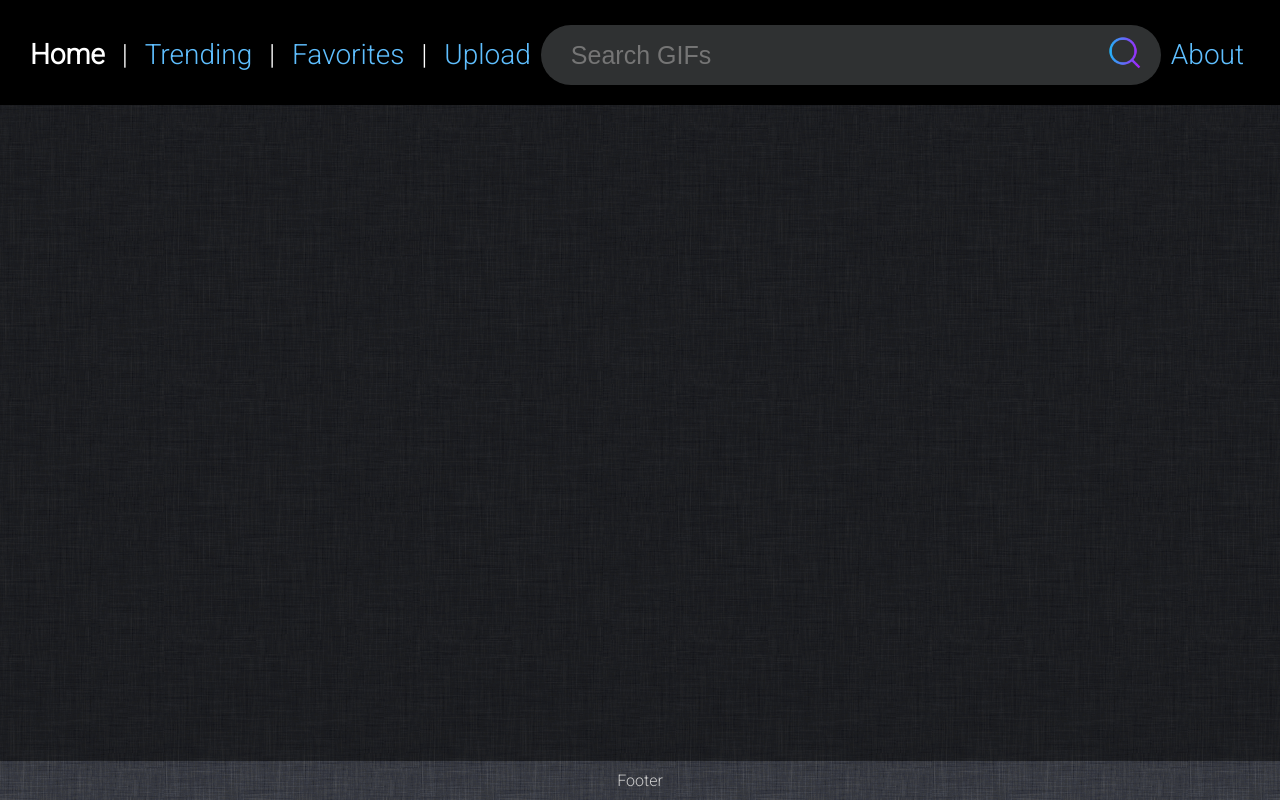
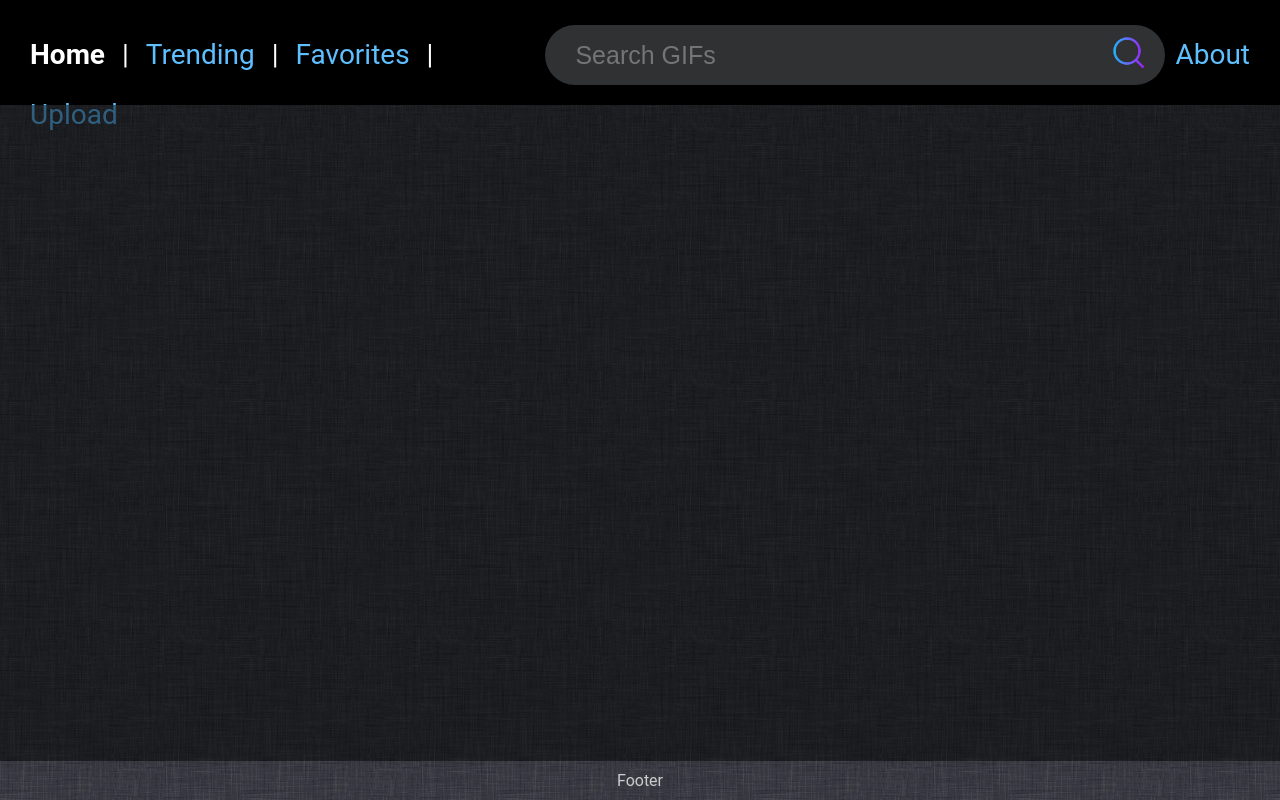
Before and after one commit to WEB-Team-9-BDD/GIPHY-Project, a website with bundled scripts: page WEB Team Project/index.html in a window 1280 px wide. Built offline with nearby package versions, Linux system fonts and the light colour scheme.

Commit message:
new font added

```diff
--- a/WEB Team Project/index.html
+++ b/WEB Team Project/index.html
@@ -6,7 +6,7 @@
   <title>Giphy</title>
   <link rel="stylesheet" href="./styles/main.css">
   <link rel="preconnect" href="https://fonts.gstatic.com">
-  <link href="https://fonts.googleapis.com/css2?family=Roboto:wght@300&display=swap" rel="stylesheet">
+  <link href='https://fonts.googleapis.com/css?family=Poppins' rel='stylesheet'>
 </head>
 <body>
   <div id="app">
```
